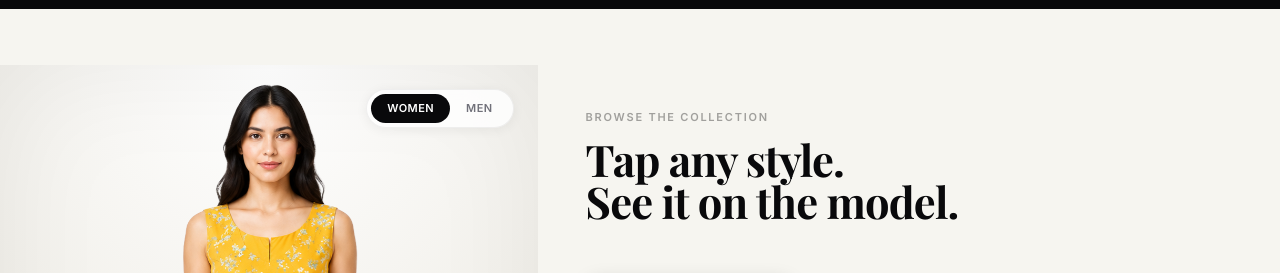
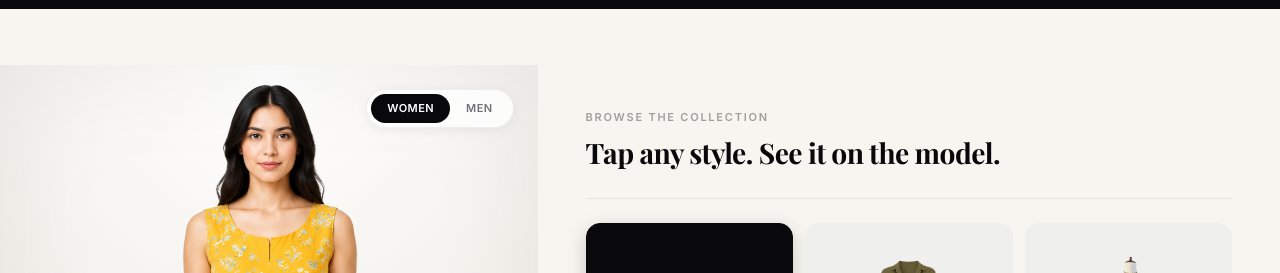
Before and after one commit to DhairyaKakkar/fabricfit-web, a Next.js app: page / in a window 1280 px wide. Shown: the part 4360-4633 px from the top of the page. Built offline with nearby package versions, Linux system fonts and the light colour scheme; no server answers; grey boxes are pictures that could not be loaded.

Commit message:
fix: collapse collection heading to single line

```diff
--- a/components/products/ProductsPageClient.tsx
+++ b/components/products/ProductsPageClient.tsx
@@ -120,11 +120,11 @@ export default function ProductsPageClient() {
         </p>
         <h2 style={{
           fontFamily: 'var(--font-playfair)',
-          fontSize: 'clamp(2.4rem, 3.4vw, 3.6rem)',
-          fontWeight: 700, color: '#09090b', lineHeight: 0.98,
-          letterSpacing: '-0.02em', marginBottom: '1.8rem',
+          fontSize: 'clamp(1.5rem, 2.2vw, 2.4rem)',
+          fontWeight: 700, color: '#09090b', lineHeight: 1.1,
+          letterSpacing: '-0.02em', marginBottom: '1.8rem', whiteSpace: 'nowrap',
         }}>
-          Tap any style.<br />See it on the model.
+          Tap any style. See it on the model.
         </h2>
 
         <div style={{ height: 1, background: '#e5e5e3', marginBottom: 24 }} />
```
